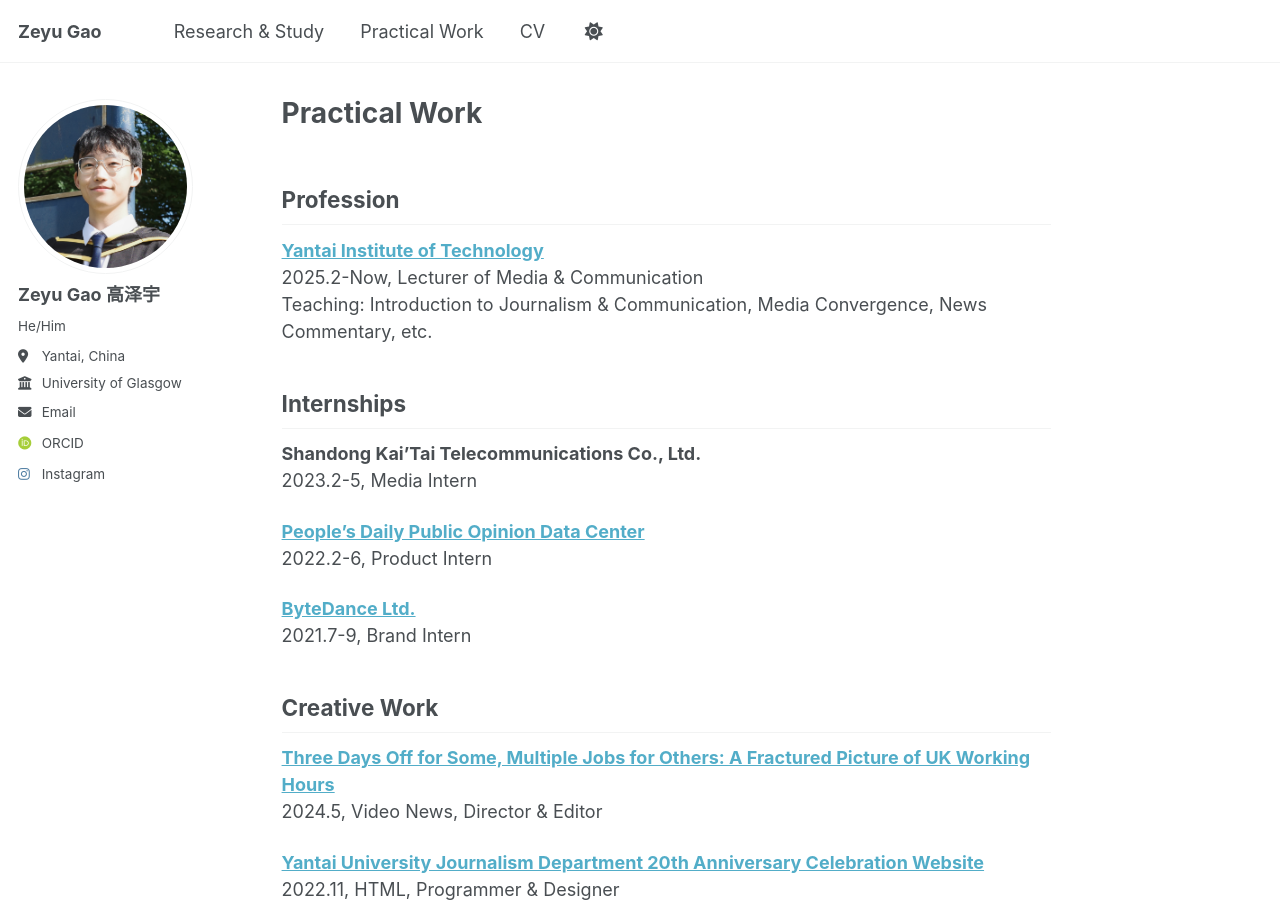
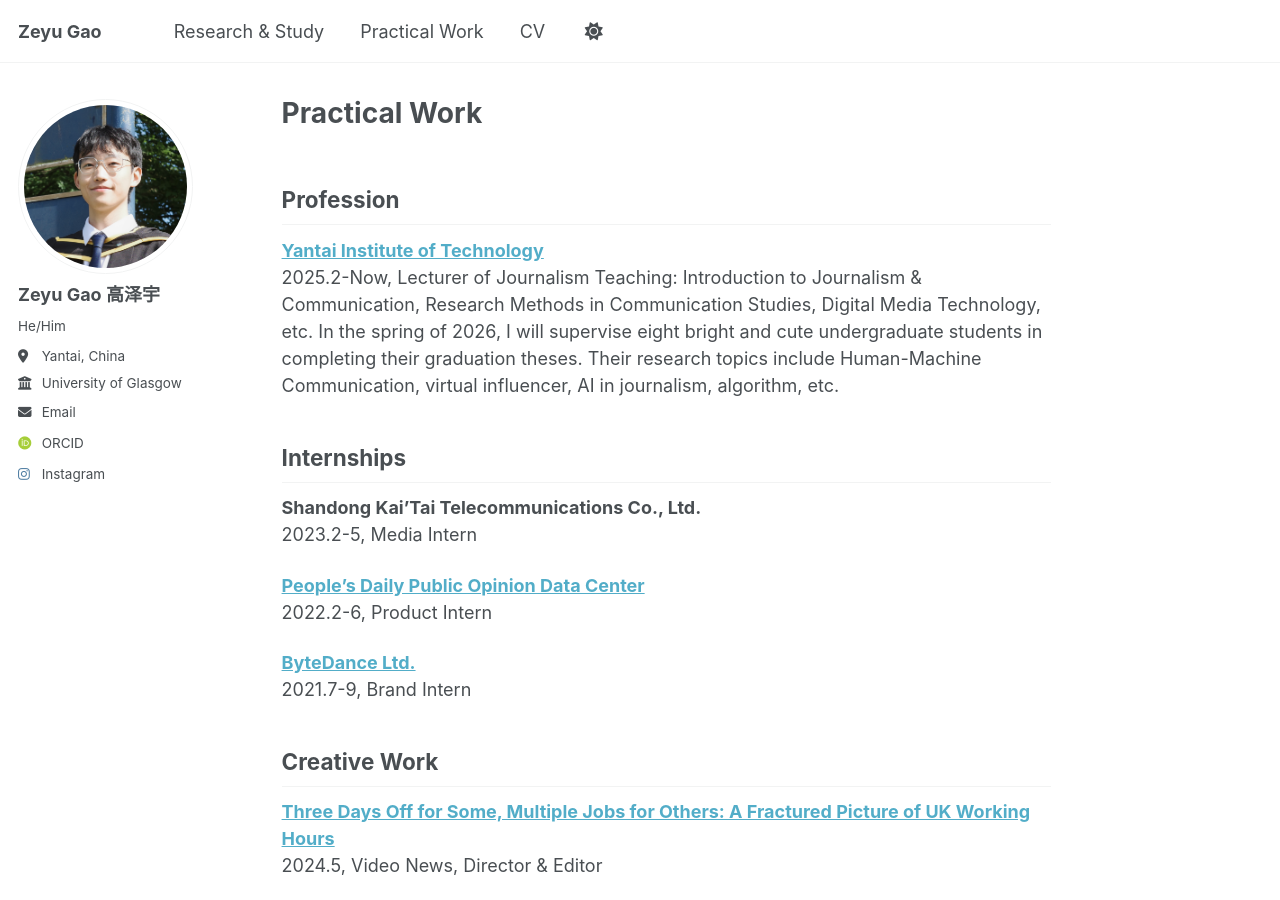
Before and after one commit to ClaudeGao01/ClaudeGao01.github.io, a Jekyll site: the page built from _pages/practice.md, in a window 1280 px wide and 900 px high. Built offline with Jekyll 4.4.1, drawn with Linux system fonts in a browser that asks for light colours; some web fonts are replaced; a script that is not in the unit is left out.

Commit message:
Update practice.md

```diff
--- a/_pages/practice.md
+++ b/_pages/practice.md
@@ -7,8 +7,9 @@ author_profile: true
 Profession
 ---
 [**Yantai Institute of Technology**](https://www.yitsd.edu.cn/)
-2025.2-Now, Lecturer of Media & Communication
-Teaching: Introduction to Journalism & Communication, Media Convergence, News Commentary, etc.
+2025.2-Now, Lecturer of Journalism
+Teaching: Introduction to Journalism & Communication, Research Methods in Communication Studies, Digital Media Technology, etc.
+In the spring of 2026, I will supervise eight bright and cute undergraduate students in completing their graduation theses. Their research topics include Human-Machine Communication, virtual influencer, AI in journalism, algorithm, etc.
 
 Internships
 ---
```
